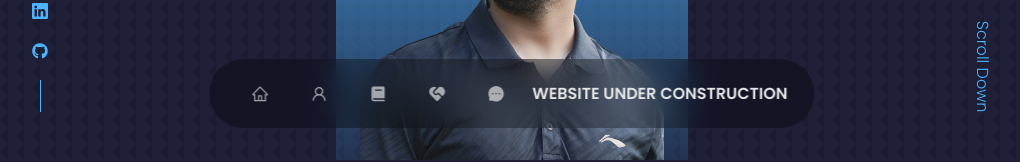
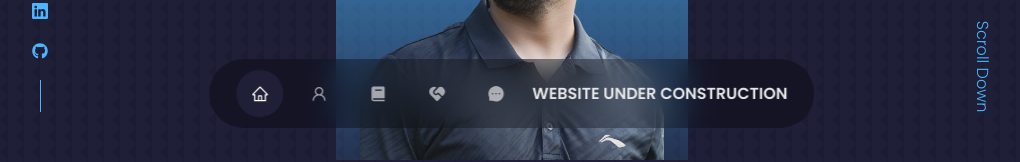
Before and after one commit to roshan-42/Portfolio, a React (Create React App) app: page / in a window 1280 px wide. Shown: the part 640-802 px from the top of the page, without its empty margins (128-1148 px from the left). Built offline with nearby package versions, Linux system fonts and the light colour scheme.

Commit message:
little up

```diff
--- a/src/components/nav/Nav.jsx
+++ b/src/components/nav/Nav.jsx
@@ -9,7 +9,7 @@ import { AiFillMessage } from "react-icons/ai";
 const Nav = () => {
   return (
     <nav>
-      <a href="#">
+      <a href="#" className="active">
         <AiOutlineHome />
       </a>
       <a href="#about">
--- a/src/components/nav/nav.css
+++ b/src/components/nav/nav.css
@@ -27,6 +27,11 @@ nav a {
 nav a:hover {
   background: rgba(0, 0, 0, 0.3);
 }
+nav a.active {
+  background: var(--color-bg);
+  color: var(--color-white);
+}
+
 nav p {
   color: rgb(229, 230, 231);
   display: flex;
```
